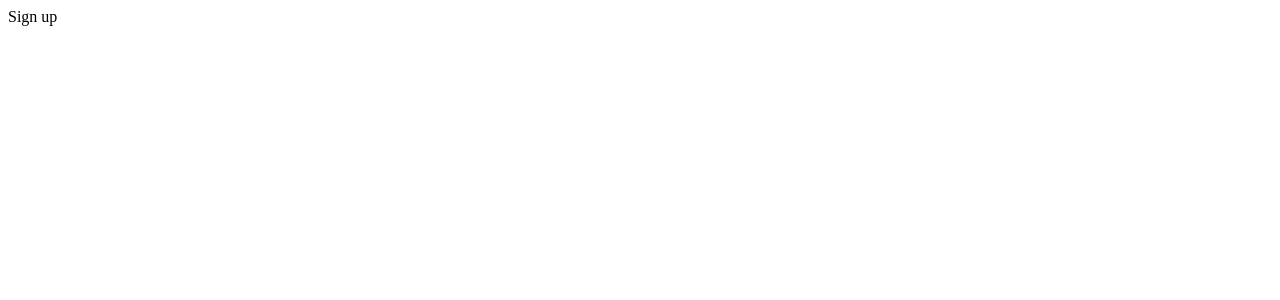
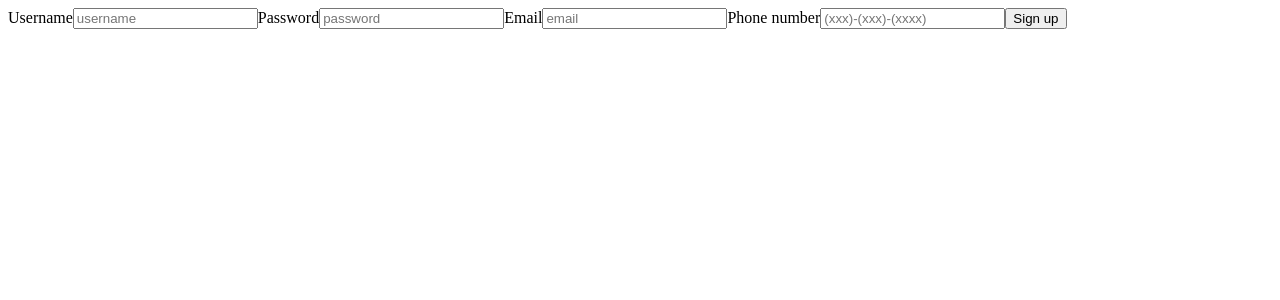
Before and after one commit to winterwithouther/VillowProject, a React (Create React App) app in the folder client/: page /signup in a window 1280 px wide. Shown: the top 300 px of the page. Built offline with nearby package versions, Linux system fonts and the light colour scheme.

Commit message:
added sign up form

```diff
--- a/client/src/components/Signup.js
+++ b/client/src/components/Signup.js
@@ -2,8 +2,23 @@
 
 
 function Signup() {
+
+
+
     return <>
-        Sign up
+        <div>
+            <form>
+                <label>Username</label>
+                <input name="name" placeholder="username" type="text"></input>
+                <label>Password</label>
+                <input name="password" type="password" placeholder="password"></input>
+                <label>Email</label>
+                <input name="email" type="email" placeholder="email"></input>
+                <label>Phone number</label>
+                <input name="phone" type="text" placeholder="(xxx)-(xxx)-(xxxx)"></input>
+                <input type="submit" value="Sign up"></input>
+            </form>
+        </div>
     </>
 }
 
```
